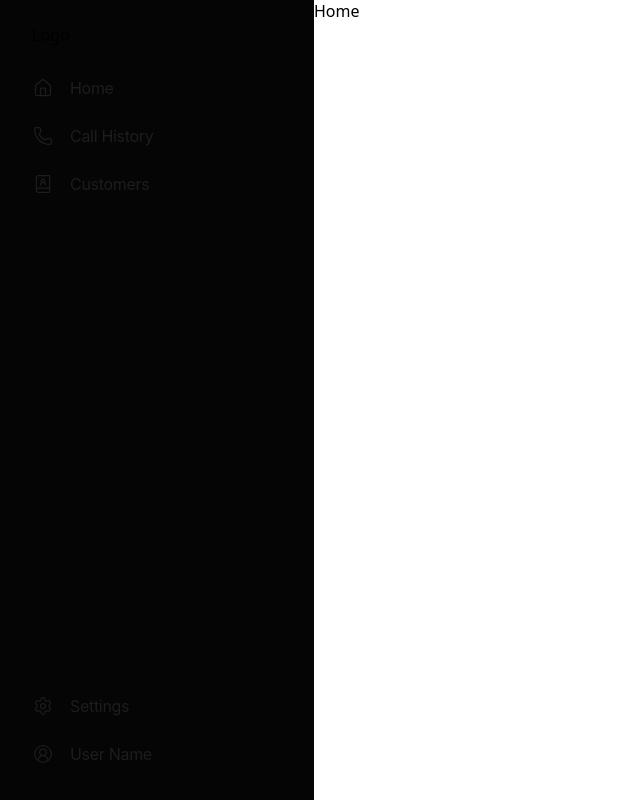
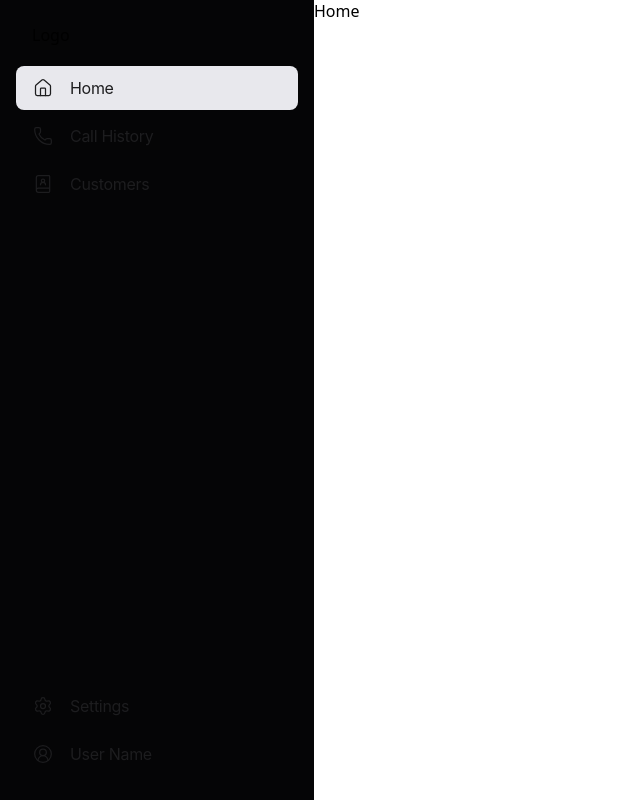
Before and after one commit to JinKim1011/peekly, a React (Vite) app: page / in a window 1280 px wide. Shown: the whole page, without its empty margins (0-640 px from the left). Built offline with nearby package versions, Linux system fonts and the light colour scheme.

Commit message:
chore: apply the new name of color design token

```diff
--- a/src/components/common/NavigationLink.tsx
+++ b/src/components/common/NavigationLink.tsx
@@ -16,7 +16,7 @@ export const NavigationLink = ({ to, label, icon, className }: NavigationLinkPro
                 padding: `${designTokens.spacing.xs} ${designTokens.spacing.xxs}`,
                 borderRadius: designTokens.border.radius.roundSm,
                 gap: designTokens.spacing.xxs,
-                backgroundColor: isActive ? designTokens.colors.fill.secondarySelected : 'transparent',
+                backgroundColor: isActive ? designTokens.colors.fill.selected : 'transparent',
             }}
             aria-current={isActive ? 'page' : undefined}>
             {icon && <span style={{
```
